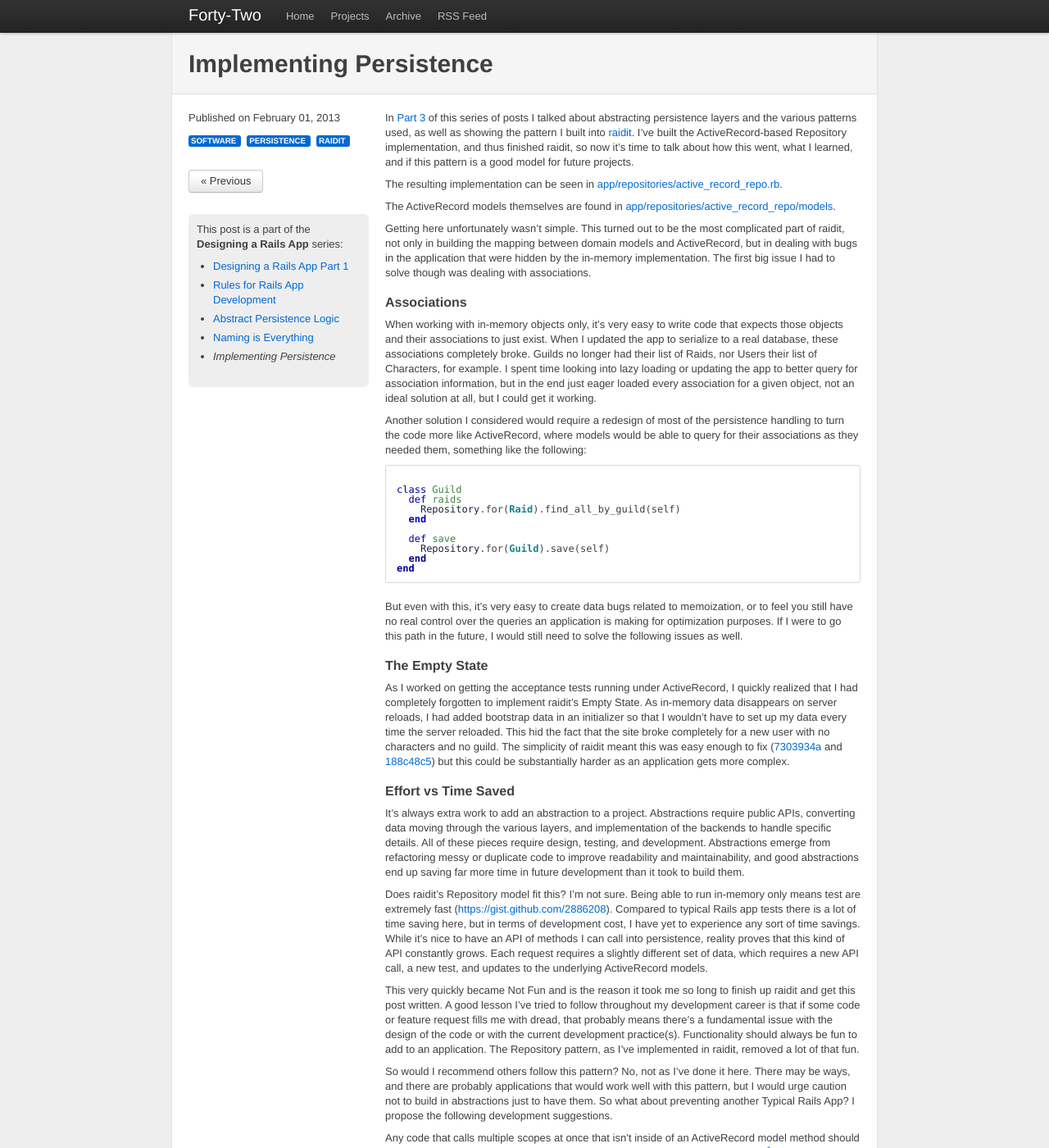
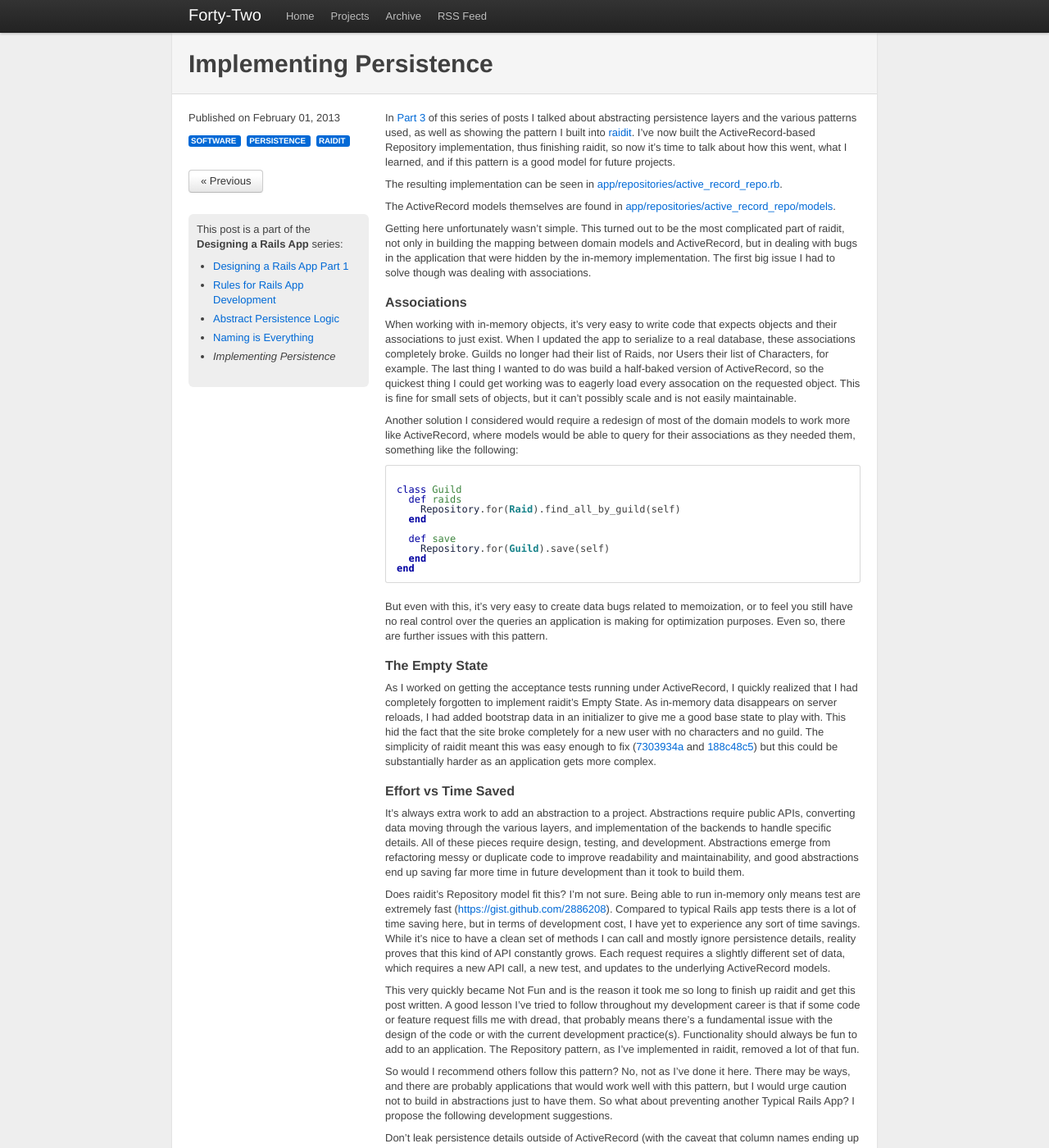
Before and after one commit to jasonroelofs/website, a Jekyll site: the page built from _posts/2013-02-01-implementing-persistence.markdown, in a window 1280 px wide and 1400 px high. Shown: the whole window at 82% size. Built offline with Jekyll 4.4.1, drawn with Linux system fonts in a browser that asks for light colours; Markdown is read by kramdown in place of the engine named in the settings; comment, search, counter and statistics services are not loaded; some of the changed text lies outside the part shown.

Commit message:
Updates to latest post

```diff
--- a/_posts/2013-02-01-implementing-persistence.markdown
+++ b/_posts/2013-02-01-implementing-persistence.markdown
@@ -9,7 +9,7 @@
 - raidit
 ---
 
-In [Part 3]({% post_url 2012-07-13-abstract_persistence_logic %}) of this series of posts I talked about abstracting persistence layers and the various patterns used, as well as showing the pattern I built into [raidit](http://github.com/jasonroelofs/raidit). I've built the ActiveRecord-based Repository implementation, and thus finished raidit, so now it's time to talk about how this went, what I learned, and if this pattern is a good model for future projects.
+In [Part 3]({% post_url 2012-07-13-abstract_persistence_logic %}) of this series of posts I talked about abstracting persistence layers and the various patterns used, as well as showing the pattern I built into [raidit](http://github.com/jasonroelofs/raidit). I've now built the ActiveRecord-based Repository implementation, thus finishing raidit, so now it's time to talk about how this went, what I learned, and if this pattern is a good model for future projects.
 
 The resulting implementation can be seen in [app/repositories/active_record_repo.rb](https://github.com/jasonroelofs/raidit/blob/master/app/repositories/active_record_repo.rb).
 
@@ -19,9 +19,9 @@
 
 #### Associations
 
-When working with in-memory objects only, it's very easy to write code that expects those objects and their associations to just exist. When I updated the app to serialize to a real database, these associations completely broke. Guilds no longer had their list of Raids, nor Users their list of Characters, for example. I spent time looking into lazy loading or updating the app to better query for association information, but in the end just eager loaded every association for a given object, not an ideal solution at all, but I could get it working.
+When working with in-memory objects, it's very easy to write code that expects objects and their associations to just exist. When I updated the app to serialize to a real database, these associations completely broke. Guilds no longer had their list of Raids, nor Users their list of Characters, for example. The last thing I wanted to do was build a half-baked version of ActiveRecord, so the quickest thing I could get working was to eagerly load every assocation on the requested object. This is fine for small sets of objects, but it can't possibly scale and is not easily maintainable.
 
-Another solution I considered would require a redesign of most of the persistence handling to turn the code more like ActiveRecord, where models would be able to query for their associations as they needed them, something like the following:
+Another solution I considered would require a redesign of most of the domain models to work more like ActiveRecord, where models would be able to query for their associations as they needed them, something like the following:
 
 <pre><code data-language=ruby>
 class Guild
@@ -35,23 +35,23 @@
 end
 </code></pre>
 
-But even with this, it's very easy to create data bugs related to memoization, or to feel you still have no real control over the queries an application is making for optimization purposes. If I were to go this path in the future, I would still need to solve the following issues as well.
+But even with this, it's very easy to create data bugs related to memoization, or to feel you still have no real control over the queries an application is making for optimization purposes. Even so, there are further issues with this pattern.
 
 #### The Empty State
 
-As I worked on getting the acceptance tests running under ActiveRecord, I quickly realized that I had completely forgotten to implement raidit's Empty State. As in-memory data disappears on server reloads, I had added bootstrap data in an initializer so that I wouldn't have to set up my data every time the server reloaded. This hid the fact that the site broke completely for a new user with no characters and no guild. The simplicity of raidit meant this was easy enough to fix ([7303934a](https://github.com/jasonroelofs/raidit/commit/7303934a7945af01c99430fe0a3faeb92a15d27c)  and [188c48c5](https://github.com/jasonroelofs/raidit/commit/188c48c5d512da2bc167cc02f0a777f147eaa6c4)) but this could be substantially harder as an application gets more complex.
+As I worked on getting the acceptance tests running under ActiveRecord, I quickly realized that I had completely forgotten to implement raidit's Empty State. As in-memory data disappears on server reloads, I had added bootstrap data in an initializer to give me a good base state to play with. This hid the fact that the site broke completely for a new user with no characters and no guild. The simplicity of raidit meant this was easy enough to fix ([7303934a](https://github.com/jasonroelofs/raidit/commit/7303934a7945af01c99430fe0a3faeb92a15d27c)  and [188c48c5](https://github.com/jasonroelofs/raidit/commit/188c48c5d512da2bc167cc02f0a777f147eaa6c4)) but this could be substantially harder as an application gets more complex.
 
 #### Effort vs Time Saved
 
 It's always extra work to add an abstraction to a project. Abstractions require public APIs, converting data moving through the various layers, and implementation of the backends to handle specific details. All of these pieces require design, testing, and development. Abstractions emerge from refactoring messy or duplicate code to improve readability and maintainability, and good abstractions end up saving far more time in future development than it took to build them.
 
-Does raidit's Repository model fit this? I'm not sure. Being able to run in-memory only means test are extremely fast ([https://gist.github.com/2886208](https://gist.github.com/2886208)). Compared to typical Rails app tests there is a lot of time saving here, but in terms of development cost, I have yet to experience any sort of time savings. While it's nice to have an API of methods I can call into persistence, reality proves that this kind of API constantly grows. Each request requires a slightly different set of data, which requires a new API call, a new test, and updates to the underlying ActiveRecord models.
+Does raidit's Repository model fit this? I'm not sure. Being able to run in-memory only means test are extremely fast ([https://gist.github.com/2886208](https://gist.github.com/2886208)). Compared to typical Rails app tests there is a lot of time saving here, but in terms of development cost, I have yet to experience any sort of time savings. While it's nice to have a clean set of methods I can call and mostly ignore persistence details, reality proves that this kind of API constantly grows. Each request requires a slightly different set of data, which requires a new API call, a new test, and updates to the underlying ActiveRecord models.
 
 This very quickly became Not Fun and is the reason it took me so long to finish up raidit and get this post written. A good lesson I've tried to follow throughout my development career is that if some code or feature request fills me with dread, that probably means there's a fundamental issue with the design of the code or with the current development practice(s). Functionality should always be fun to add to an application. The Repository pattern, as I've implemented in raidit, removed a lot of that fun.
 
 So would I recommend others follow this pattern? No, not as I've done it here. There may be ways, and there are probably applications that would work well with this pattern, but I would urge caution not to build in abstractions just to have them. So what about preventing another Typical Rails App? I propose the following development suggestions.
 
-Any code that calls multiple scopes at once that isn't inside of an ActiveRecord model method should be considered a Code Smell and refactored behind an Intention-Revealing Name[^1] (an instance method, class method, or object).
+Don't leak persistence details outside of ActiveRecord (with the caveat that column names ending up in the view isn't in itself bad). For example, any code that chains scopes and/or ARel methods should refactored behind an Intention-Revealing Name <sup>[1](#footnote)</sup> (an instance method, class method, or object).
 
 <pre><code data-language=ruby>
 # Change this
@@ -67,10 +67,13 @@
 end
 </code></pre>
 
-If you want fast tests, make sure you have a set of model tests that prove your ActiveRecord logic is correct, then mock out the objects and method calls to ActiveRecord.
+You can still have fast tests as long as you aren't putting data in your database for every test. Have a suite of tests that do talk to the database to ensure that side of the app is working, then use bogus objects or mocks elsewhere. This pattern will only work if you also have an Acceptance test suite that tests the full stack. Mocked tests without tests that prove that both sides of the mock are correct (what [J.B. Rainsberger](http://www.jbrains.ca/) calls Contract Tests in his talk ["Integration Tests are a Scam"](http://www.infoq.com/presentations/integration-tests-scam)). Otherwise you will end up with passing test but failing code.
 
-The above said, always have Acceptance tests that test the full stack. If you follow the previous points but don't have acceptance tests, your mocks will hide bugs, bugs that are embarrassing to see in production and could be hard to track down.
+In explicitly taking the other extreme from ActiveRecord coupling everywhere, I've learned a lot more about what not to do and how to find a good middle ground when dealing with serialization / persistence. Use objects and/or methods to hide implementation details (like ActiveRecord scopes and ARel). This gives you names which provide meaning and intent in your code and give you the hooks to start building fast tests and improve your overall design.
 
-In explicitly taking the other extreme from ActiveRecord coupling everywhere, I've learned a lot more about what not to do and how to find a good middle ground. Use objects and/or methods to hide implementation details (ActiveRecord scopes are implementation details). This gives you names which provide meaning and intent in your code, and give you the hooks to start building fast tests and improve your overall design.
+I'll have one more post in this series that takes the development rules I set for myself in [Rules for Rails App Development]({% post_url 2012-06-05-rules-for-rails-app-development %}) and lists out which ones are good, which ones didn't work out, and overall thoughts on this experiment.
 
-[^1]: [Smalltalk Best Practice Patterns](http://www.amazon.com/Smalltalk-Best-Practice-Patterns-Kent/dp/013476904X) Get this book if you're serious about learning how to Think in Objects.
+---
+
+<a name="footnote"></a>
+1: [Smalltalk Best Practice Patterns](http://www.amazon.com/Smalltalk-Best-Practice-Patterns-Kent/dp/013476904X) Get this book if you're serious about learning how to Think in Objects.
```
